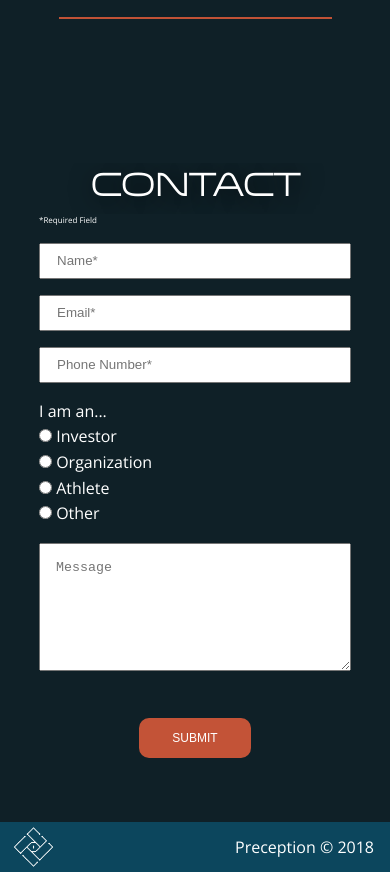
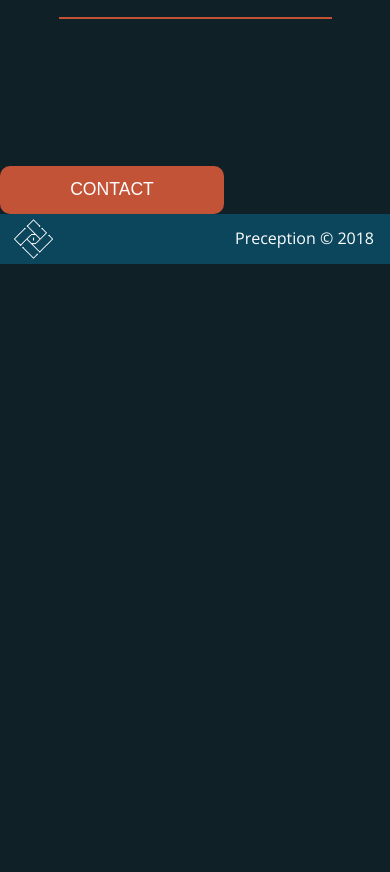
Before and after one commit to karyma-dev/preception, a React (Create React App) app: page / in a window 390 px wide. Shown: the part 5782-6654 px from the top of the page. After the commit the page ends 6046 px from the top, so only its background shows below. Built offline with nearby package versions, Linux system fonts and the light colour scheme.

Commit message:
modal box

```diff
--- a/src/components/Contact/index.js
+++ b/src/components/Contact/index.js
@@ -1,39 +1,59 @@
-import React from 'react'
+import React, { Component, Fragment } from 'react'
+import exit from '../../images/nav/exit.svg'
 
-export default function Contact() {
+export default class Contact extends Component {
+  state = { display: false }
+
+  modalHandler = () => {
+    this.setState({
+      display: !this.state.display
+    })
+  }
+
+  closeHandler = () => {
+    this.setState({ display: false })
+  }
+
+  render() {
+    const style = this.state.display ? { display: 'block' } : { display: 'none' }
     return (
-    <div className="container">
-      <div className="contact spacer-top">
-        <h3 className="contact-header">Contact</h3>
-        <form className="contact-form">
-          <div className="contact-form-required">*Required Field</div>
-          <div className="contact-form-group">
-            <input className="contact-form-field" type="text" placeholder="Name*" />
+      <Fragment>
+        <button className="btn" onClick={this.modalHandler}>
+          Contact
+        </button>
+        <div className="modal" style={style}>
+          <div class="modal-content">
+            <img
+              src={exit}
+              alt="exit icon for modal box"
+              width="20px"
+              onClick={this.closeHandler}
+            />
+            <form>
+              <div>
+                <label>Name</label>
+                <br />
+                <input type="text" />
               </div>
-
-          <div className="contact-form-group">
-            <input className="contact-form-field" type="email" placeholder="Email*" />
+              <div>
+                <label>E-Mail</label>
+                <br />
+                <input type="text" />
               </div>
-
-          <div className="contact-form-group">
-            <input className="contact-form-field" type="tel" placeholder="Phone Number*" />
+              <div>
+                <label>Phone Number</label>
+                <br />
+                <input type="text" />
               </div>
-
-          <div className="contact-form-group contact-form-radio">
-            <div className="contact-form-subheader">I am an...</div>
-            <input type="radio" name="affiliation" value="investor" /> Investor <br />
-            <input type="radio" name="affiliation" value="organization" /> Organization <br />
-            <input type="radio" name="affiliation" value="athlete" /> Athlete <br />
-            <input type="radio" name="affiliation" value="other" /> Other <br />
+              <div>
+                <label>Message</label>
+                <br />
+                <textarea rows="4" cols="50" />
               </div>
-
-          <div className="contact-form-group">
-            <textarea className="contact-form-textarea" placeholder="Message" />
-          </div>
-
-          <button className="btn contact-btn">Submit</button>
             </form>
           </div>
         </div>
+      </Fragment>
     )
   }
+}
--- a/src/components/Navbar.js
+++ b/src/components/Navbar.js
@@ -62,11 +62,11 @@ export default class Navbar extends Component {
               How It Works
             </Link>
           </li>
-          <li className="navbar-links-item">
+          {/* <li className="navbar-links-item">
             <Link to="/data" onClick={this.closeMenu}>
               Data
             </Link>
-          </li>
+          </li> */}
           <li className="navbar-links-item">
             <Link to="/contact" onClick={this.closeMenu}>
               Contact
--- a/src/styles/css/main.css
+++ b/src/styles/css/main.css
@@ -717,38 +717,23 @@ h5 {
   margin-left: 16vw;
 }
 
-.contact-header {
-  font-size: 2rem;
+.modal {
+  display: block;
+  position: fixed;
+  z-index: 100;
+  left: 0;
+  top: 0;
+  width: 100%;
+  height: 100%;
+  overflow: auto;
+  background-color: black;
+  background-color: rgba(0, 0, 0, 0.4);
 }
-.contact-form-required {
-  margin: 0 auto;
-  text-align: left;
-  font-size: 0.5rem;
-}
-.contact-form-group {
-  margin: 1rem 0;
-}
-.contact-form-field {
-  width: 100%;
-  height: 2rem;
-  padding: 1rem;
-}
-.contact-form-radio {
-  width: 100%;
-  margin: 0 auto;
-  text-align: left;
-}
-.contact-form-textarea {
-  padding: 1rem;
-  width: 100%;
-  height: 8rem;
-}
-@media only screen and (max-width: 767px) {
-  .contact-btn {
-    height: 2.5rem !important;
-    width: 7rem !important;
-    font-size: 0.75rem !important;
-  }
+.modal-content {
+  background-color: #0f2027;
+  margin: 15% auto;
+  width: 40%;
+  padding: 2rem;
 }
 
 .navbar {
--- a/src/styles/sass/pages/_contact.scss
+++ b/src/styles/sass/pages/_contact.scss
@@ -1,37 +1,19 @@
-.contact {
-  &-header {
-    font-size: 2rem;
-  }
+.modal {
+  display: block;
+  position: fixed;
+  z-index: 100;
+  left: 0;
+  top: 0;
+  width: 100%;
+  height: 100%;
+  overflow: auto;
+  background-color: rgb(0, 0, 0);
+  background-color: rgba(0, 0, 0, 0.4);
 
-  &-form {
-    &-required {
-      margin: 0 auto;
-      text-align: left;
-      font-size: 0.5rem;
-    }
-    &-group {
-      margin: 1rem 0;
-    }
-
-    &-field {
-      width: 100%;
-      height: 2rem;
-      padding: 1rem;
-    }
-
-    &-radio {
-      width: 100%;
-      margin: 0 auto;
-      text-align: left;
-    }
-
-    &-textarea {
-      padding: 1rem;
-      width: 100%;
-      height: 8rem;
-    }
-  }
-  &-btn {
-    @include quotes-section--button-MQ();
+  &-content {
+    background-color: $primary-color;
+    margin: 15% auto;
+    width: 40%;
+    padding: 2rem;
   }
 }
```
Also changed, not shown: 1 other file (tests, documents, lock files or other folders). Lines whose indentation alone changed are shown as unchanged.
